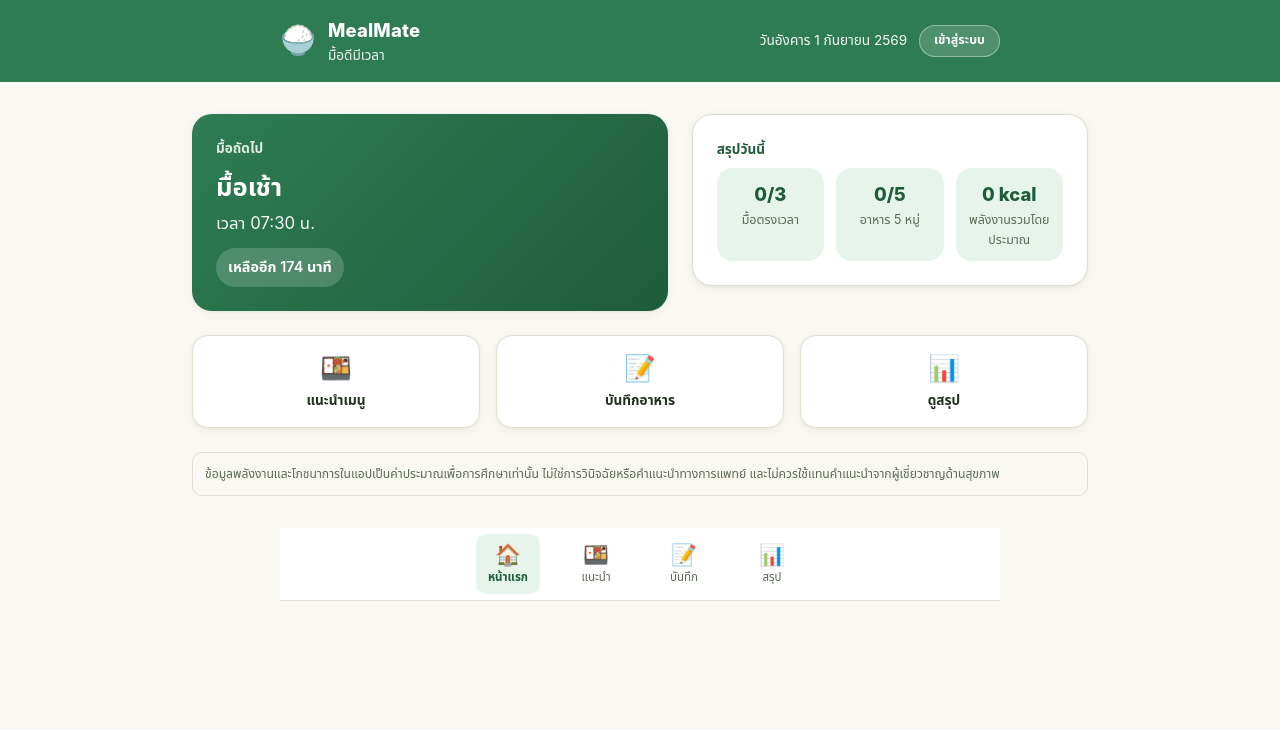
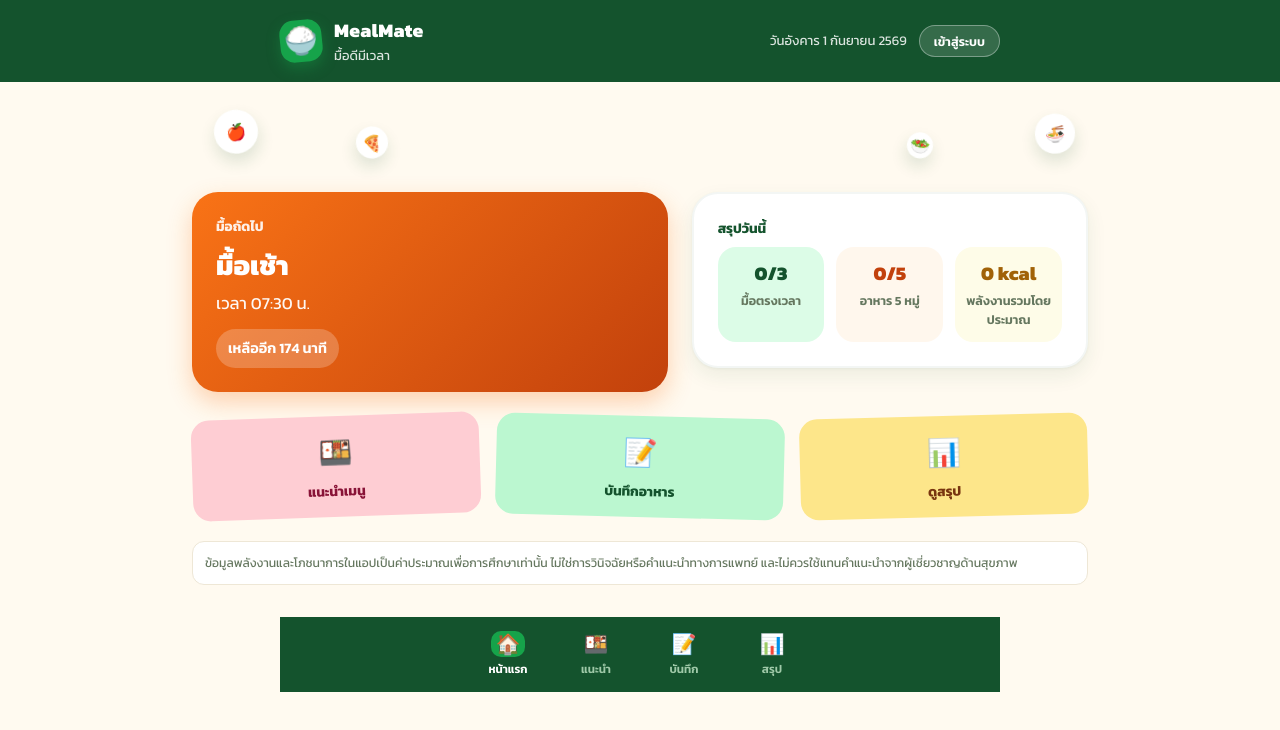
Before and after one commit to CHO-000/MealMate, a plain HTML site: page public/index.html in a window 1280 px wide. Drawn offline with nearby package versions, Linux system fonts and the light colour scheme; no server answers.

Commit message:
feat: apply the approved playful/energetic redesign (Kanit font, bright green+orange palette, tilted cards, floating food bubbles); enable late-night/snack meal options in the Planner; bump service worker cache to v3; fix a [hidden] vs display:flex bug hiding the custom-meal field toggle

```diff
--- a/public/index.html
+++ b/public/index.html
@@ -5,9 +5,12 @@
 <meta name="viewport" content="width=device-width, initial-scale=1.0">
 <title>MealMate – มื้อดีมีเวลา</title>
 <meta name="description" content="MealMate ช่วยนักศึกษาเลือกมื้ออาหารที่เหมาะกับเวลาและงบประมาณได้เร็วขึ้น">
-<meta name="theme-color" content="#2e7d52">
+<meta name="theme-color" content="#14532d">
 <link rel="manifest" href="./manifest.json">
 <link rel="icon" href="./assets/icon-192.png">
+<link rel="preconnect" href="https://fonts.googleapis.com">
+<link rel="preconnect" href="https://fonts.gstatic.com" crossorigin>
+<link rel="stylesheet" href="https://fonts.googleapis.com/css2?family=Kanit:wght@400;500;600;700;800&display=swap">
 <link rel="stylesheet" href="./styles.css">
 </head>
 <body>
@@ -38,6 +41,13 @@
   <!-- PAGE A: HOME -->
   <section class="page" id="page-home" data-page="home" aria-labelledby="home-heading">
     <h1 id="home-heading" class="sr-only">หน้าแรก</h1>
+
+    <div class="food-bubbles" aria-hidden="true">
+      <span class="food-bubble food-bubble--1">🍎</span>
+      <span class="food-bubble food-bubble--2">🍕</span>
+      <span class="food-bubble food-bubble--3">🍜</span>
+      <span class="food-bubble food-bubble--4">🥗</span>
+    </div>
 
     <section class="card card--next-meal" aria-labelledby="next-meal-heading">
       <h2 id="next-meal-heading" class="card__eyebrow">มื้อถัดไป</h2>
@@ -102,6 +112,8 @@
           <option value="breakfast">เช้า</option>
           <option value="lunch">กลางวัน</option>
           <option value="dinner">เย็น</option>
+          <option value="late_night">ดึก / ก่อนนอน</option>
+          <option value="snack">ขนม / ของว่าง</option>
         </select>
         <p class="field-error" id="error-meal" role="alert"></p>
       </div>
--- a/public/service-worker.js
+++ b/public/service-worker.js
@@ -5,7 +5,7 @@
    the network/browser instead of crashing the page.
    ========================================================================== */
 
-var CACHE_NAME = "mealmate-cache-v2";
+var CACHE_NAME = "mealmate-cache-v3";
 var ASSETS_TO_CACHE = [
   "./",
   "./index.html",
--- a/public/styles.css
+++ b/public/styles.css
@@ -1,28 +1,29 @@
 /* ==========================================================================
    MealMate – มื้อดีมีเวลา
-   Vanilla CSS, mobile-first, no external fonts/frameworks
+   Playful/energetic theme — Kanit font, bright green + orange palette,
+   tilted colorful cards. No frameworks, no build step.
    ========================================================================== */
 
 :root {
-  --color-primary: #2e7d52;
-  --color-primary-dark: #1f5c3a;
-  --color-primary-light: #e6f4ec;
-  --color-accent: #f2994a;
-  --color-accent-dark: #d97f2e;
-  --color-bg: #faf8f3;
+  --color-primary: #16a34a;
+  --color-primary-dark: #14532d;
+  --color-primary-light: #dcfce7;
+  --color-accent: #f97316;
+  --color-accent-dark: #c2410c;
+  --color-bg: #fffaf0;
   --color-surface: #ffffff;
-  --color-text: #22301f;
-  --color-text-muted: #5b6a56;
-  --color-border: #e3ddd0;
+  --color-text: #1c2b20;
+  --color-text-muted: #65775f;
+  --color-border: #eee7d6;
   --color-danger: #c0392b;
   --color-danger-light: #fdecea;
   --color-focus: #1a4fbf;
 
-  --radius-lg: 20px;
-  --radius-md: 16px;
-  --radius-sm: 10px;
+  --radius-lg: 26px;
+  --radius-md: 18px;
+  --radius-sm: 12px;
 
-  --shadow-card: 0 2px 10px rgba(34, 48, 31, 0.06), 0 1px 3px rgba(34, 48, 31, 0.05);
+  --shadow-card: 0 8px 20px rgba(20, 83, 45, 0.08), 0 1px 3px rgba(20, 83, 45, 0.05);
   --space-1: 4px;
   --space-2: 8px;
   --space-3: 12px;
@@ -30,7 +31,7 @@
   --space-5: 24px;
   --space-6: 32px;
 
-  --font-family: -apple-system, BlinkMacSystemFont, "Segoe UI", "Noto Sans Thai", "Leelawadee UI", "Tahoma", sans-serif;
+  --font-family: "Kanit", -apple-system, BlinkMacSystemFont, "Segoe UI", "Noto Sans Thai", "Leelawadee UI", "Tahoma", sans-serif;
 }
 
 * {
@@ -102,7 +103,7 @@ img {
 
 /* ---------- Layout ---------- */
 .app-header {
-  background: var(--color-primary);
+  background: var(--color-primary-dark);
   color: #fff;
   padding: var(--space-4) var(--space-4);
   position: sticky;
@@ -127,19 +128,28 @@ img {
 }
 
 .app-brand__logo {
-  font-size: 1.8rem;
+  font-size: 1.7rem;
   line-height: 1;
+  display: inline-flex;
+  align-items: center;
+  justify-content: center;
+  width: 42px;
+  height: 42px;
+  border-radius: 14px;
+  background: var(--color-primary);
+  transform: rotate(-6deg);
+  box-shadow: 0 6px 14px rgba(22, 163, 74, 0.35);
 }
 
 .app-brand__title {
   font-weight: 800;
-  font-size: 1.15rem;
+  font-size: 1.2rem;
   letter-spacing: 0.2px;
 }
 
 .app-brand__subtitle {
-  font-size: 0.85rem;
-  opacity: 0.9;
+  font-size: 0.82rem;
+  opacity: 0.85;
 }
 
 .app-header__right {
@@ -149,14 +159,14 @@ img {
 }
 
 .app-header__date {
-  font-size: 0.85rem;
-  opacity: 0.95;
+  font-size: 0.82rem;
+  opacity: 0.85;
 }
 
 .account-btn {
-  background: rgba(255, 255, 255, 0.16);
+  background: rgba(255, 255, 255, 0.14);
   color: #fff;
-  border: 1px solid rgba(255, 255, 255, 0.4);
+  border: 1px solid rgba(255, 255, 255, 0.35);
   border-radius: 999px;
   padding: 5px 14px;
   font-size: 0.78rem;
@@ -171,7 +181,8 @@ img {
 }
 
 .account-btn.is-signed-in {
-  background: rgba(255, 255, 255, 0.28);
+  background: var(--color-primary);
+  border-color: var(--color-primary);
 }
 
 .account-btn__avatar {
@@ -247,8 +258,9 @@ img {
 }
 
 .page-title {
-  font-size: 1.4rem;
+  font-size: 1.5rem;
   font-weight: 800;
+  color: var(--color-primary-dark);
 }
 
 .page-subtitle {
@@ -259,8 +271,43 @@ img {
 .section-title {
   font-size: 1.05rem;
   font-weight: 700;
+  color: var(--color-primary-dark);
   margin-bottom: var(--space-2);
   display: block;
+}
+
+/* ---------- Floating food bubbles (home page only) ---------- */
+.food-bubbles {
+  position: relative;
+  height: 54px;
+  margin: 0 var(--space-1);
+}
+
+.food-bubble {
+  position: absolute;
+  border-radius: 50%;
+  background: #fff;
+  box-shadow: 0 8px 16px rgba(20, 83, 45, 0.14);
+  display: flex;
+  align-items: center;
+  justify-content: center;
+  animation: mm-float 3.6s ease-in-out infinite;
+}
+
+.food-bubble--1 { left: 2%; top: 2px; width: 44px; height: 44px; transform: rotate(-8deg); animation-delay: 0s; }
+.food-bubble--2 { left: 18%; top: 16px; width: 32px; height: 32px; transform: rotate(6deg); animation-delay: 0.5s; }
+.food-bubble--3 { right: 1%; top: 0; width: 40px; height: 40px; transform: rotate(-4deg); animation-delay: 1.1s; }
+.food-bubble--4 { right: 17%; top: 20px; width: 26px; height: 26px; transform: rotate(10deg); animation-delay: 0.8s; }
+
+@keyframes mm-float {
+  0%, 100% { translate: 0 0; }
+  50% { translate: 0 -7px; }
+}
+
+@media (prefers-reduced-motion: reduce) {
+  .food-bubble {
+    animation: none;
+  }
 }
 
 /* ---------- Cards ---------- */
@@ -269,7 +316,7 @@ img {
   border-radius: var(--radius-lg);
   padding: var(--space-5);
   box-shadow: var(--shadow-card);
-  border: 1px solid var(--color-border);
+  border: 2px solid rgba(20, 83, 45, 0.05);
 }
 
 .card__eyebrow {
@@ -281,17 +328,18 @@ img {
 }
 
 .card--next-meal {
-  background: linear-gradient(135deg, var(--color-primary) 0%, var(--color-primary-dark) 100%);
+  background: linear-gradient(135deg, var(--color-accent) 0%, var(--color-accent-dark) 100%);
   color: #fff;
   border: none;
+  box-shadow: 0 10px 24px rgba(249, 115, 22, 0.3);
 }
 
 .card--next-meal .card__eyebrow {
-  color: rgba(255, 255, 255, 0.85);
+  color: rgba(255, 255, 255, 0.9);
 }
 
 .next-meal__name {
-  font-size: 1.6rem;
+  font-size: 1.7rem;
   font-weight: 800;
   margin-bottom: var(--space-1);
 }
@@ -304,7 +352,7 @@ img {
 .next-meal__countdown {
   margin-top: var(--space-3);
   display: inline-block;
-  background: rgba(255, 255, 255, 0.18);
+  background: rgba(255, 255, 255, 0.22);
   padding: var(--space-2) var(--space-3);
   border-radius: 999px;
   font-weight: 600;
@@ -325,16 +373,33 @@ img {
   padding: var(--space-3) var(--space-2);
 }
 
+.summary-item:nth-child(2) {
+  background: #fff7ed;
+}
+
+.summary-item:nth-child(3) {
+  background: #fefce8;
+}
+
 .summary-item__value {
-  font-size: 1.15rem;
+  font-size: 1.2rem;
   font-weight: 800;
   color: var(--color-primary-dark);
+}
+
+.summary-item:nth-child(2) .summary-item__value {
+  color: var(--color-accent-dark);
+}
+
+.summary-item:nth-child(3) .summary-item__value {
+  color: #a16207;
 }
 
 .summary-item__label {
   font-size: 0.78rem;
   color: var(--color-text-muted);
   margin-top: 2px;
+  font-weight: 600;
 }
 
 /* ---------- Quick actions ---------- */
@@ -345,8 +410,8 @@ img {
 }
 
 .quick-action {
-  background: var(--color-surface);
-  border: 1px solid var(--color-border);
+  background: var(--color-primary-light);
+  border: none;
   border-radius: var(--radius-md);
   padding: var(--space-4) var(--space-2);
   display: flex;
@@ -355,18 +420,36 @@ img {
   gap: var(--space-2);
   cursor: pointer;
   min-height: 88px;
-  font-weight: 600;
+  font-weight: 700;
   font-size: 0.85rem;
-  box-shadow: var(--shadow-card);
+  color: var(--color-primary-dark);
   transition: transform 0.12s ease, box-shadow 0.12s ease;
 }
 
+.quick-action:nth-child(1) {
+  background: #fecdd3;
+  color: #881337;
+  transform: rotate(-2deg);
+}
+
+.quick-action:nth-child(2) {
+  background: #bbf7d0;
+  color: var(--color-primary-dark);
+  transform: rotate(1.5deg);
+}
+
+.quick-action:nth-child(3) {
+  background: #fde68a;
+  color: #78350f;
+  transform: rotate(-1.5deg);
+}
+
 .quick-action:hover {
-  transform: translateY(-2px);
+  transform: translateY(-2px) scale(1.02);
 }
 
 .quick-action__icon {
-  font-size: 1.6rem;
+  font-size: 1.7rem;
 }
 
 /* ---------- Forms ---------- */
@@ -382,6 +465,10 @@ img {
   gap: var(--space-1);
 }
 
+.field[hidden] {
+  display: none;
+}
+
 .field label {
   font-weight: 600;
   font-size: 0.92rem;
@@ -395,13 +482,14 @@ img {
   border-radius: var(--radius-sm);
   padding: 12px 14px;
   min-height: 46px;
-  background: var(--color-surface);
+  background: var(--color-bg);
   width: 100%;
 }
 
 .field input:focus,
 .field select:focus {
   border-color: var(--color-primary);
+  background: var(--color-surface);
 }
 
 .field--checkbox {
@@ -413,6 +501,7 @@ img {
 .field--checkbox input {
   width: 22px;
   height: 22px;
+  accent-color: var(--color-primary);
 }
 
 .field-hint {
@@ -452,8 +541,9 @@ img {
 }
 
 .btn--primary {
-  background: var(--color-primary);
+  background: linear-gradient(135deg, var(--color-accent) 0%, var(--color-accent-dark) 100%);
   color: #fff;
+  box-shadow: 0 8px 16px rgba(249, 115, 22, 0.3);
 }
 
 .btn--primary:hover {
@@ -487,11 +577,12 @@ img {
   bottom: 0;
   left: 0;
   right: 0;
-  background: var(--color-surface);
-  border-top: 1px solid var(--color-border);
+  background: var(--color-primary-dark);
+  border-top: none;
+  border-radius: 24px 24px 0 0;
   display: flex;
   justify-content: space-around;
-  padding: 6px var(--space-2);
+  padding: 8px var(--space-2);
   z-index: 60;
 }
 
@@ -501,24 +592,34 @@ img {
   display: flex;
   flex-direction: column;
   align-items: center;
-  gap: 2px;
-  padding: 8px 10px;
+  gap: 3px;
+  padding: 6px 10px;
   min-width: 64px;
   min-height: 52px;
   font-size: 0.72rem;
-  color: var(--color-text-muted);
+  font-weight: 600;
+  color: #9fc9a8;
   cursor: pointer;
   border-radius: var(--radius-sm);
 }
 
 .bottom-nav__icon {
-  font-size: 1.3rem;
+  font-size: 1.25rem;
+  display: inline-flex;
+  align-items: center;
+  justify-content: center;
+  width: 34px;
+  height: 26px;
+  border-radius: 10px;
+  transition: background 0.12s ease;
 }
 
 .bottom-nav__item.is-active {
-  color: var(--color-primary-dark);
-  font-weight: 700;
-  background: var(--color-primary-light);
+  color: #fff;
+}
+
+.bottom-nav__item.is-active .bottom-nav__icon {
+  background: var(--color-primary);
 }
 
 /* ---------- Planner results ---------- */
@@ -530,13 +631,21 @@ img {
 
 .menu-card {
   background: var(--color-surface);
-  border: 1px solid var(--color-border);
+  border: 2px solid var(--color-border);
   border-radius: var(--radius-lg);
   padding: var(--space-4);
   box-shadow: var(--shadow-card);
   display: flex;
   flex-direction: column;
   gap: var(--space-2);
+}
+
+.planner-results .menu-card:nth-child(odd) {
+  transform: rotate(-0.6deg);
+}
+
+.planner-results .menu-card:nth-child(even) {
+  transform: rotate(0.6deg);
 }
 
 .menu-card__header {
@@ -575,16 +684,16 @@ img {
 }
 
 .tag {
-  background: var(--color-primary-light);
-  color: var(--color-primary-dark);
+  background: var(--color-primary);
+  color: #fff;
   border-radius: 999px;
   padding: 3px 10px;
   font-size: 0.78rem;
-  font-weight: 600;
+  font-weight: 700;
 }
 
 .tag--accent {
-  background: #fdece0;
+  background: #fed7aa;
   color: var(--color-accent-dark);
 }
 
@@ -598,7 +707,7 @@ img {
   padding: var(--space-6) var(--space-4);
   background: var(--color-surface);
   border-radius: var(--radius-lg);
-  border: 1px dashed var(--color-border);
+  border: 2px dashed var(--color-border);
 }
 
 .empty-state__icon {
@@ -611,6 +720,7 @@ img {
   font-weight: 800;
   font-size: 1.05rem;
   margin-bottom: var(--space-2);
+  color: var(--color-primary-dark);
 }
 
 .empty-state__tips {
@@ -638,7 +748,7 @@ img {
 
 .log-item {
   background: var(--color-surface);
-  border: 1px solid var(--color-border);
+  border: 2px solid var(--color-border);
   border-radius: var(--radius-md);
   padding: var(--space-3) var(--space-4);
   display: flex;
@@ -677,13 +787,13 @@ img {
 }
 
 .log-item__status--ontime {
-  background: var(--color-primary-light);
+  background: #bbf7d0;
   color: var(--color-primary-dark);
 }
 
 .log-item__status--late {
-  background: #fdece0;
-  color: var(--color-accent-dark);
+  background: #fed7aa;
+  color: #7c2d12;
 }
 
 .log-item__actions {
@@ -724,27 +834,27 @@ img {
 }
 
 .group-toggle {
-  border: 1.5px solid var(--color-border);
-  background: var(--color-surface);
+  border: none;
+  background: #f3f0e6;
+  color: #a8ad9c;
   border-radius: 999px;
   padding: 10px 16px;
   min-height: 44px;
-  font-weight: 600;
+  font-weight: 700;
   font-size: 0.88rem;
   cursor: pointer;
 }
 
 .group-toggle.is-selected {
-  background: var(--color-primary);
-  border-color: var(--color-primary);
-  color: #fff;
+  background: var(--color-primary-light);
+  color: var(--color-primary-dark);
 }
 
 /* ---------- Disclaimer ---------- */
 .disclaimer {
   font-size: 0.76rem;
   color: var(--color-text-muted);
-  background: var(--color-bg);
+  background: var(--color-surface);
   border: 1px solid var(--color-border);
   border-radius: var(--radius-sm);
   padding: var(--space-3);
@@ -763,8 +873,10 @@ img {
 }
 
 .btn--ai {
-  border-color: var(--color-accent);
-  color: var(--color-accent-dark);
+  background: #eef2ff;
+  border: none;
+  color: #4338ca;
+  font-weight: 700;
 }
 
 .ai-note {
@@ -797,7 +909,7 @@ img {
   width: 56px;
   height: 56px;
   border-radius: 50%;
-  background: var(--color-accent);
+  background: linear-gradient(135deg, var(--color-accent) 0%, var(--color-accent-dark) 100%);
   color: #fff;
   border: none;
   font-size: 1.5rem;
@@ -837,6 +949,7 @@ img {
 
 .chat-panel__title {
   font-weight: 800;
+  color: var(--color-primary-dark);
 }
 
 .chat-panel__close {
@@ -960,7 +1073,7 @@ img {
   }
 }
 
-/* ---------- Auth dialog ---------- */
+/* ---------- Auth / Profile dialog ---------- */
 .auth-dialog {
   max-width: 360px;
   text-align: left;
@@ -1019,7 +1132,7 @@ img {
   bottom: 90px;
   left: 50%;
   transform: translateX(-50%) translateY(20px);
-  background: var(--color-text);
+  background: var(--color-primary-dark);
   color: #fff;
   padding: 12px 20px;
   border-radius: 999px;
@@ -1042,7 +1155,7 @@ img {
 .dialog-overlay {
   position: fixed;
   inset: 0;
-  background: rgba(34, 48, 31, 0.45);
+  background: rgba(20, 83, 45, 0.45);
   display: flex;
   align-items: center;
   justify-content: center;
@@ -1065,6 +1178,8 @@ img {
 
 .dialog__message {
   font-size: 0.98rem;
+  font-weight: 700;
+  color: var(--color-primary-dark);
   line-height: 1.5;
   margin-bottom: var(--space-4);
 }
@@ -1105,8 +1220,7 @@ img {
     position: static;
     justify-content: center;
     gap: var(--space-5);
-    border-top: none;
-    border-bottom: 1px solid var(--color-border);
+    border-radius: 0;
     max-width: 720px;
     margin: 0 auto;
   }
@@ -1136,6 +1250,10 @@ img {
     grid-column: 1 / -1;
   }
 
+  .page[data-page="home"] .food-bubbles {
+    grid-column: 1 / -1;
+  }
+
   .page[data-page="home"] > .sr-only {
     grid-column: 1 / -1;
     height: 0;
```
Also changed, not shown: public/manifest.json.
